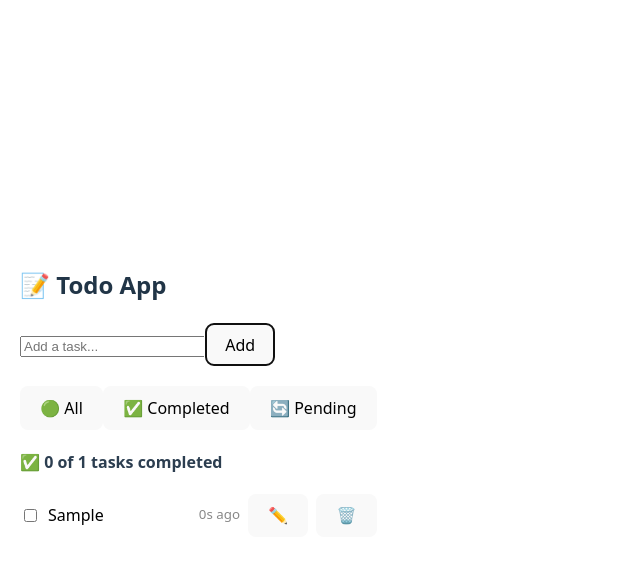
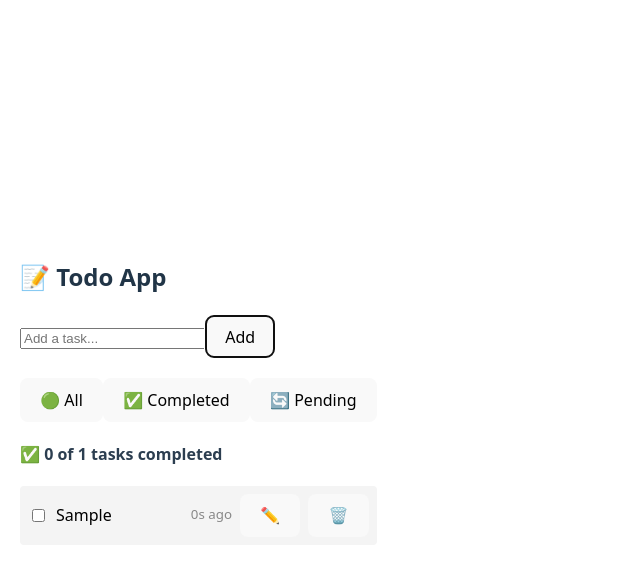
Before and after one commit to hamnas98/TODO-APP, a React (Vite) app: page / in a window 1280 px wide. Both pictures are taken after typing "Sample" into the empty fields and a click on the button "Add". Shown: the top 564 px of the page, without its empty margins (0-640 px from the left). Built offline with nearby package versions, Linux system fonts and the light colour scheme.

Commit message:
added drag and drop

```diff
--- a/package.json
+++ b/package.json
@@ -10,6 +10,7 @@
     "preview": "vite preview"
   },
   "dependencies": {
+    "@hello-pangea/dnd": "^18.0.1",
     "react": "^19.1.0",
     "react-dom": "^19.1.0"
   },
--- a/src/App.jsx
+++ b/src/App.jsx
@@ -1,44 +1,54 @@
 import React, { useState, useEffect } from "react";
+import {
+  DragDropContext,
+  Droppable,
+  Draggable
+} from "@hello-pangea/dnd";
 
 function App() {
   const [todos, setTodos] = useState([]);
   const [text, setText] = useState("");
-  const [filter, setFilter] = useState("all"); // "all" | "completed" | "pending"
+  const [filter, setFilter] = useState("all");
 
-  // Load from localStorage on mount
   useEffect(() => {
     const stored = localStorage.getItem("todos");
     if (stored) setTodos(JSON.parse(stored));
   }, []);
 
-  // Save to localStorage on change
   useEffect(() => {
     localStorage.setItem("todos", JSON.stringify(todos));
   }, [todos]);
 
   const addTodo = () => {
     const trimmed = text.trim();
-    if (trimmed === "") return alert("Task cannot be empty");
+    if (!trimmed) return alert("Task cannot be empty");
     if (todos.some((todo) => todo.text === trimmed)) {
       return alert("Duplicate task!");
     }
 
     const newTodo = {
-      id: Date.now(),
+      id: Date.now().toString(),
       text: trimmed,
       completed: false,
       createdAt: new Date().toISOString(),
     };
-
     setTodos([newTodo, ...todos]);
     setText("");
   };
 
-  const deleteTodo = (id) => {
-    setTodos(todos.filter((t) => t.id !== id));
+  const reorder = (list, startIndex, endIndex) => {
+    const result = Array.from(list);
+    const [removed] = result.splice(startIndex, 1);
+    result.splice(endIndex, 0, removed);
+    return result;
   };
 
-  // Filtering logic
+  const onDragEnd = (result) => {
+    if (!result.destination) return;
+    const reordered = reorder(todos, result.source.index, result.destination.index);
+    setTodos(reordered);
+  };
+
   const visibleTodos = todos.filter((todo) => {
     if (filter === "completed") return todo.completed;
     if (filter === "pending") return !todo.completed;
@@ -57,30 +67,42 @@ function App() {
       />
       <button onClick={addTodo}>Add</button>
 
-      {/* Filter Buttons */}
       <div style={{ marginTop: 20 }}>
         <button onClick={() => setFilter("all")}>🟢 All</button>
         <button onClick={() => setFilter("completed")}>✅ Completed</button>
         <button onClick={() => setFilter("pending")}>🔄 Pending</button>
       </div>
 
-      {/* Completed Count Summary */}
       <div style={{ marginTop: 20, fontWeight: "bold", color: "#2c3e50" }}>
         ✅ {todos.filter((todo) => todo.completed).length} of {todos.length} tasks completed
       </div>
 
-      {/* Task List */}
-      <ul style={{ marginTop: 20, paddingLeft: 0 }}>
+      <DragDropContext onDragEnd={onDragEnd}>
+        <Droppable droppableId="todoList">
+          {(provided) => (
+            <ul
+              {...provided.droppableProps}
+              ref={provided.innerRef}
+              style={{ paddingLeft: 0, marginTop: 20 }}
+            >
               {visibleTodos
                 .sort((a, b) => a.completed - b.completed)
-          .map((todo) => (
+                .map((todo, index) => (
+                  <Draggable key={todo.id} draggableId={todo.id} index={index}>
+                    {(provided) => (
                       <li
-              key={todo.id}
+                        ref={provided.innerRef}
+                        {...provided.draggableProps}
+                        {...provided.dragHandleProps}
                         style={{
                           listStyle: "none",
                           marginBottom: 10,
                           display: "flex",
                           alignItems: "center",
+                          background: "#f4f4f4",
+                          padding: 8,
+                          borderRadius: 4,
+                          ...provided.draggableProps.style,
                         }}
                       >
                         <input
@@ -111,7 +133,6 @@ function App() {
                           {timeAgo(todo.createdAt)}
                         </small>
 
-              {/* ✏️ Edit Button */}
                         <button
                           onClick={() => {
                             const newText = prompt("Edit your task:", todo.text);
@@ -140,15 +161,24 @@ function App() {
                           ✏️
                         </button>
 
-              {/* 🗑️ Delete Button */}
                         <button
                           onClick={() => {
                             const confirmed = window.confirm(
                               "Are you sure you want to delete this task?"
                             );
-                  if (confirmed) {
-                    deleteTodo(todo.id);
+                            if (!confirmed) return;
+
+                            const previousTodos = [...todos];
+                            const updatedTodos = todos.filter((t) => t.id !== todo.id);
+                            setTodos(updatedTodos);
+
+                            setTimeout(() => {
+                              const success = Math.random() > 0.2;
+                              if (!success) {
+                                alert("Failed to delete. Restoring previous state.");
+                                setTodos(previousTodos);
                               }
+                            }, 1000);
                           }}
                           style={{ marginLeft: 8 }}
                           title="Delete"
@@ -156,13 +186,19 @@ function App() {
                           🗑️
                         </button>
                       </li>
+                    )}
+                  </Draggable>
                 ))}
+              {provided.placeholder}
             </ul>
+          )}
+        </Droppable>
+      </DragDropContext>
     </div>
   );
 }
 
-// Show time since created
+// Time since created helper
 function timeAgo(dateStr) {
   const seconds = Math.floor((new Date() - new Date(dateStr)) / 1000);
   const minutes = Math.floor(seconds / 60);
```
Also changed, not shown: 1 other file (tests, documents, lock files or other folders). Lines whose indentation alone changed are shown as unchanged.
